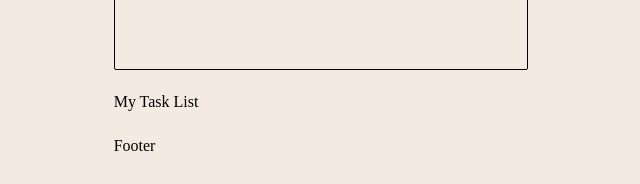
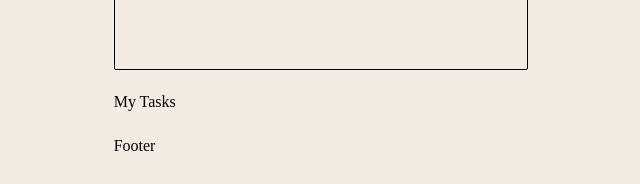
Before and after one commit to wodnjsd/To-do-app, a React (Vite) app: page / in a window 1280 px wide. Shown: the part 484-668 px from the top of the page, without its empty margins (319-959 px from the left). Built offline with nearby package versions, Linux system fonts and the light colour scheme; a web font is replaced by a local one.

Commit message:
tasks ordered by date

```diff
--- a/src/App.tsx
+++ b/src/App.tsx
@@ -1,11 +1,12 @@
 import { useState } from 'react'
 import { TaskType } from './types/tasks'
+import { useLocalStorage } from './hooks/useLocalStorgae'
 import Home from './components/Home'
 import Footer from './components/Footer'
 import Action from './components/popups/Action'
 
 function App() {
-  const [tasks, setTasks] = useState<TaskType[]>([])
+  const [tasks, setTasks] = useLocalStorage<TaskType[]>("saved", [])
   const [action, setAction] = useState('')
 
   const addTask = (id: string, name: string, date: string) => {
--- a/src/components/EditForm.tsx
+++ b/src/components/EditForm.tsx
@@ -1,15 +1,16 @@
 
 
 type Props = {
-  name:string;
-  date:string;
+  name: string;
+  date: string;
   setName: React.Dispatch<React.SetStateAction<string>>;
   setDate: React.Dispatch<React.SetStateAction<string>>;
   setEditId: React.Dispatch<React.SetStateAction<string>>;
   handleEditSubmit(event: React.FormEvent): void;
+  getTodayString(): string;
 }
 
-const EditForm = ({ name, date, setName, setDate, setEditId, handleEditSubmit}: Props) => {
+const EditForm = ({ name, date, setName, setDate, setEditId, handleEditSubmit, getTodayString }: Props) => {
 
 
   return (
@@ -23,13 +24,13 @@ const EditForm = ({ name, date, setName, setDate, setEditId, handleEditSubmit}:
           </section>
           <section className="flex flex-col gap-2">
             <label>Due:</label>
-      <input type="date" name="date" value={date} onChange={(e) => setDate(e.target.value)} required />
+            <input type="date" name="date" min={getTodayString()} value={date} onChange={(e) => setDate(e.target.value)} required />
           </section>
         </div>
 
         <section className="flex justify-center gap-5">
           <input type="submit" value="Save" />
-      <button onClick={()=>setEditId('')}>Cancel</button>
+          <button onClick={() => setEditId('')}>Cancel</button>
 
         </section>
 
--- a/src/components/Form.tsx
+++ b/src/components/Form.tsx
@@ -5,18 +5,10 @@ type Props = {
   date: string;
   setDate: React.Dispatch<React.SetStateAction<string>>;
   handleSubmit(event: React.FormEvent): void;
+  getTodayString(): string;
 
 }
 
-const getTodayString = () => {
-  //get today's date for minimum value of date input
-  const today = new Date()
-  const year = today.getFullYear()
-  //months are zero-based (0 = January)
-  const month = String(today.getMonth()+1).padStart(2, "0")
-  const day = String(today.getDate()).padStart(2, "0")
-  return `${year}-${month}-${day}`
-  };
 
 
 const Form = (props: Props) => {
@@ -32,7 +24,7 @@ const Form = (props: Props) => {
       </section>
       <section>
         <label>Due Date:</label>
-        <input type="date" name="date" min={getTodayString()} value={props.date} onChange={(e) => props.setDate(e.target.value)} />
+        <input type="date" name="date" min={props.getTodayString()} value={props.date} onChange={(e) => props.setDate(e.target.value)} />
       </section>
       </div>
       <button type="submit" className="my-12">Add</button>
--- a/src/components/Home.tsx
+++ b/src/components/Home.tsx
@@ -17,6 +17,16 @@ const Home = ({tasks, addTask, editTask, deleteTask, completeTask}: Props) => {
   const [name, setName] = useState('')
   const [date, setDate] = useState('')
   const [nameDuplicate, setNameDuplicate] = useState(false)
+  const getTodayString = () => {
+    //get today's date for minimum value of date input
+    const today = new Date()
+    const year = today.getFullYear()
+    //months are zero-based (0 = January)
+    const month = String(today.getMonth()+1).padStart(2, "0")
+    const day = String(today.getDate()).padStart(2, "0")
+    return `${year}-${month}-${day}`
+    };
+
 
 
   const handleSubmit = (e:FormEvent) => {
@@ -34,8 +44,8 @@ const Home = ({tasks, addTask, editTask, deleteTask, completeTask}: Props) => {
 
   return (
     <>
-      <Form name={name} setName={setName} date={date} setDate={setDate} handleSubmit={handleSubmit} />
-      <TaskList tasks={tasks} editTask={editTask} deleteTask={deleteTask} completeTask={completeTask} />
+      <Form name={name} setName={setName} date={date} setDate={setDate} handleSubmit={handleSubmit} getTodayString={getTodayString}/>
+      <TaskList tasks={tasks} editTask={editTask} deleteTask={deleteTask} completeTask={completeTask} getTodayString={getTodayString}/>
 
     </>
   )
--- a/src/components/TaskList.tsx
+++ b/src/components/TaskList.tsx
@@ -11,16 +11,23 @@ type Props = {
   editTask(id: string, name: string, date: string): void;
   deleteTask(id: string): void;
   completeTask(id: string): void;
+  getTodayString(): string;
 
 }
 
-const BookmarksList = ({ tasks, editTask, deleteTask, completeTask }: Props) => {
+const BookmarksList = ({ tasks, editTask, deleteTask, completeTask, getTodayString }: Props) => {
   const [editName, setEditName] = useState('')
   const [editDate, setEditDate] = useState('')
   const [id, setId] = useState('')
   const [nameDuplicate, setNameDuplicate] = useState(false)
   const [editId, setEditId] = useState('')
   const [deleteId, setDeleteId] = useState('')
+
+  //create shallow copy and sort by date
+
+  const sorted = tasks.slice().sort((task1, task2) => {
+    return task1.date.localeCompare(task2.date)
+  })
 
   const handleEditSubmit = (e: FormEvent) => {
     e.preventDefault()
@@ -48,16 +55,16 @@ const BookmarksList = ({ tasks, editTask, deleteTask, completeTask }: Props) =>
 
   return (
     <>
-      <h1 className="py-5">My Task List</h1>
-      {tasks.map((task, index) => {
+      <h1 className="py-5">My Tasks</h1>
+      {sorted.map((task, index) => {
         const { id, name, date } = task
         return (
-          <div className=" flex gap-10 border px-10 py-5 items-center">
+          <div key={id} className=" flex gap-10 border px-10 py-5 items-center">
             <input type="checkbox"  onClick={() => { handleComplete(id)}}/>
             <Task key={index} id={id} name={name} date={date} />
             <div>
               <button onClick={() => { setEditId(id), setId(id), setEditName(name), setEditDate(date) }}><SlPencil /></button>
-              {id === editId && <EditForm handleEditSubmit={handleEditSubmit} name={editName} setName={setEditName} date={editDate} setDate={setEditDate} setEditId={setEditId} />}
+              {id === editId && <EditForm handleEditSubmit={handleEditSubmit} name={editName} setName={setEditName} date={editDate} setDate={setEditDate} setEditId={setEditId} getTodayString={getTodayString}/>}
               <button onClick={() => { setId(id), setDeleteId(id) }}><HiOutlineTrash /></button>
               {id === deleteId && <DeleteConfirm handleDelete={handleDelete} setDeleteId={setDeleteId} />}
             </div>
--- /dev/null
+++ b/src/hooks/useLocalStorgae.ts
@@ -0,0 +1,19 @@
+import { useState, useEffect } from 'react'
+
+export const useLocalStorage = <T, >(key: string, initialValue?: T | (() => T)) => {
+  const [value, setValue] = useState<T | undefined>(() => {
+    const jsonValue = localStorage.getItem(key)
+    if (jsonValue !== null) return JSON.parse(jsonValue)
+    if (typeof initialValue === "function") {
+      return (initialValue as () => T)()
+    } else {
+      return initialValue
+    }
+  })
+
+  useEffect(() => {
+    localStorage.setItem(key, JSON.stringify(value))
+  }, [key, value])
+
+  return [value, setValue] as [T, typeof setValue]
+}
```
Also changed, not shown: src/components/popups/Added.tsx (deleted). Lines whose indentation alone changed are shown as unchanged.
